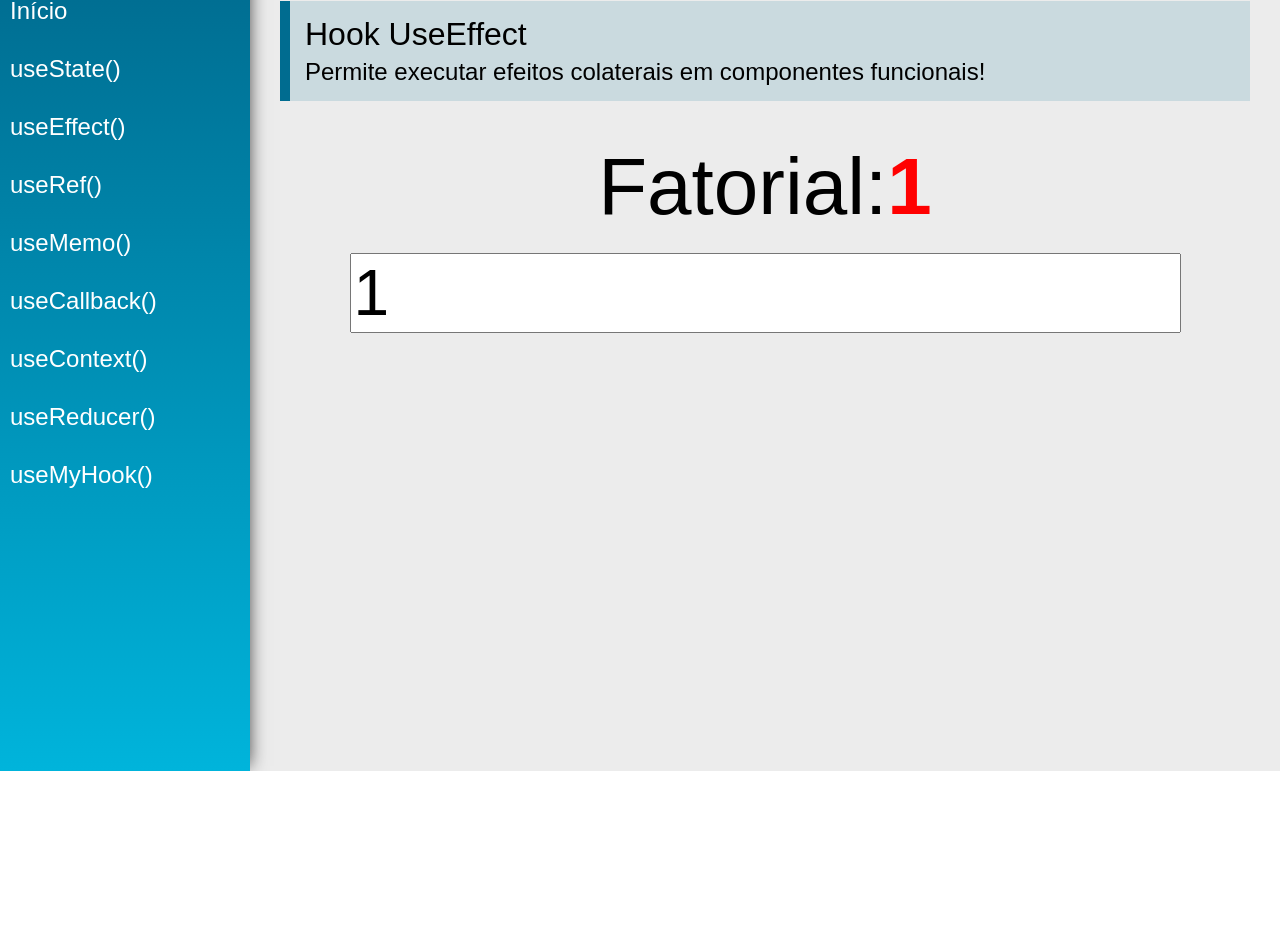
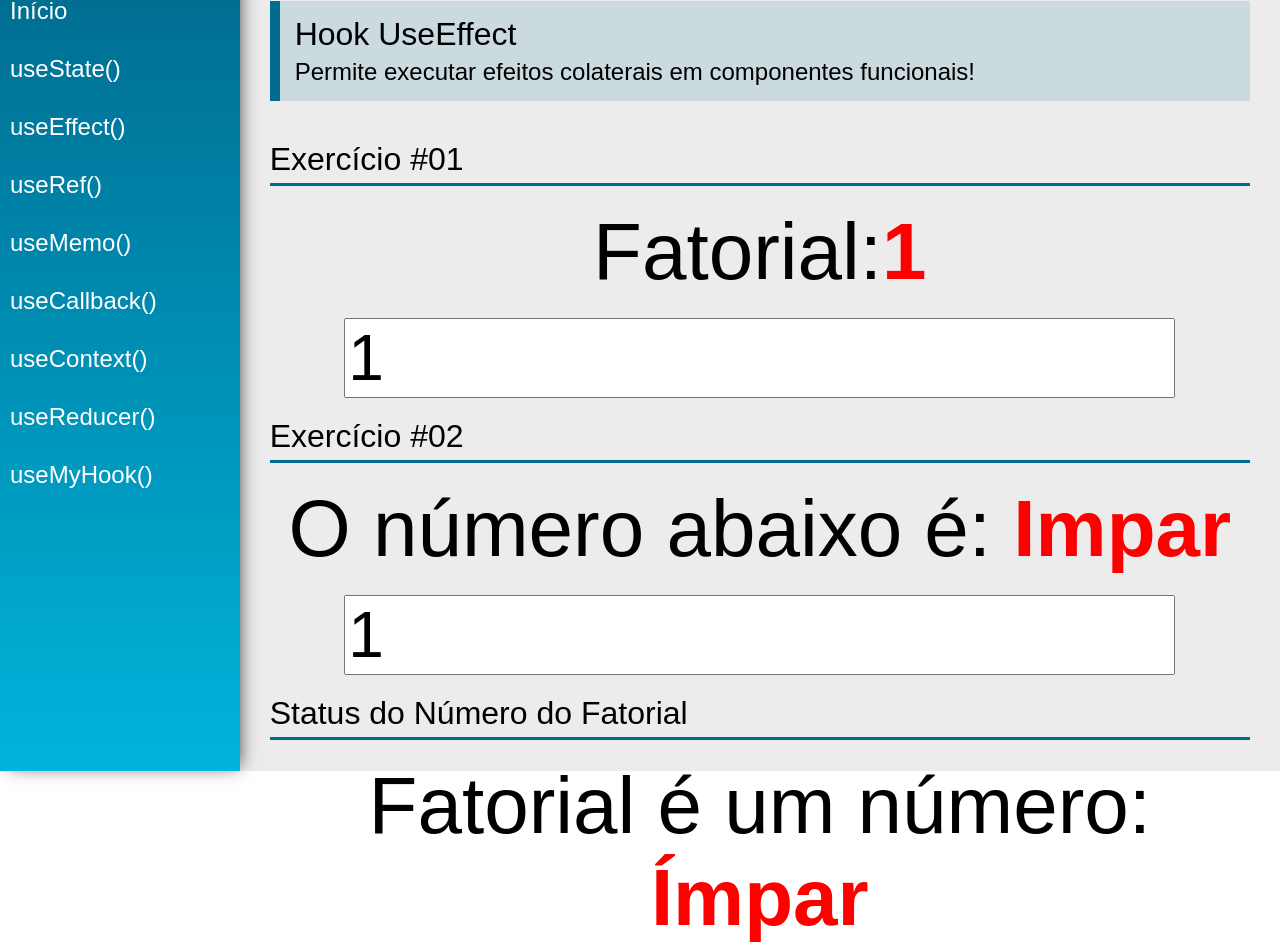
Before and after one commit to gabrielcarlossl/react-hooks, a React (Create React App) app in the folder estudando-hooks/: page /useEffect in a window 1280 px wide. Shown: the part 29-973 px from the top of the page. Before the commit the page ends 800 px from the top, so only its background shows below. Built offline with nearby package versions, Linux system fonts and the light colour scheme.

Commit message:
Adicionado exemplo de useRef

```diff
--- a/estudando-hooks/src/components/layout/SectionTitle.css
+++ b/estudando-hooks/src/components/layout/SectionTitle.css
@@ -1,5 +1,6 @@
 .SectionTitle {
     border-bottom: 3px solid #006c90;
+    margin-bottom: 20px;
 }
 
 .SectionTitle h3 {
--- a/estudando-hooks/src/views/examples/UseEffect.jsx
+++ b/estudando-hooks/src/views/examples/UseEffect.jsx
@@ -1,6 +1,8 @@
 import React, { useEffect, useState } from 'react'
 import PageTitle from '../../components/layout/PageTitle'
+import SectionTitle from '../../components/layout/SectionTitle'
 
+//Ex 01
 function calcFatorial(num){
     const n = parseInt(num)
     if(n <0) return -1
@@ -9,15 +11,44 @@ function calcFatorial(num){
     return calcFatorial(n-1)*n
 }
 
+//EX 02
+function parImp(num){
+    const n = parseInt(num)
+    if(n % 2 === 0) return 'Par'
+    else return 'Impar'
+}
+
 const UseEffect = (props) => {
 
+    //Ex 01 ---------------------------------------
     const [number, setNumber] = useState(1)
-    const [fatorial,setFatorial] = useState(1)
+    const [fatorial, setFatorial] = useState(1)
 
     useEffect( function() {
         setFatorial(calcFatorial(number))
     },[number])
 
+    useEffect(function(){
+        if(fatorial > 1000000){
+            document.title= 'Fatorial grande demais!'
+        }
+    },[fatorial])
+
+    //Ex 02 ----------------------------------------------
+    const [numero, setNumero] = useState(1)
+    const [Epar, setEpar] = useState('Impar')
+
+    useEffect(function(){
+        setEpar(parImp(numero))
+    },[numero])
+
+    //Status numero Fatorial -----------------------------
+
+    const [status, setStatus] = useState('Ímpar')
+
+    useEffect(function(){
+        setStatus(number % 2 === 0 ? 'Par' : 'Ímpar')
+    },[number])
 
     return (
         <div className="UseEffect">
@@ -26,6 +57,7 @@ const UseEffect = (props) => {
                 subtitle="Permite executar efeitos colaterais em componentes funcionais!"
             />
 
+            <SectionTitle title='Exercício #01'></SectionTitle>
             <div className='center'>
 
                 <div>
@@ -35,6 +67,28 @@ const UseEffect = (props) => {
 
                 <input type="number" className="input" value={number} onChange={e=> setNumber(e.target.value)} />
             </div>
+
+            <SectionTitle title='Exercício #02'></SectionTitle>
+                <div className="center">
+                    <div>
+                    <span className="text">O número abaixo é: </span>
+                    <span className="text red">{Epar}</span>
+                    </div>
+
+                    <input type="number" className="input" value={numero} onChange={e => setNumero(e.target.value)} />
+
+                </div>
+
+                <SectionTitle title='Status do Número do Fatorial'></SectionTitle>
+                    <div className="center">
+                        <div>
+                        <span className="text">Fatorial é um número: </span>
+                        <span className="text red">{status}</span>
+                        </div>
+
+                    </div>
+
+
         </div>
     )
 }
--- a/estudando-hooks/src/views/examples/UseRef.jsx
+++ b/estudando-hooks/src/views/examples/UseRef.jsx
@@ -1,13 +1,33 @@
-import React from 'react'
+import React, { useEffect, useRef, useState } from 'react'
 import PageTitle from '../../components/layout/PageTitle'
 
 const UseRef = (props) => {
+
+    const[value1, setValue1] = useState('')
+    const count = useRef(0)
+
+    useEffect(function(){
+        count.current = count.current + 1
+    },[value1])
+
     return (
         <div className="UseRef">
             <PageTitle
                 title="Hook UseRef"
                 subtitle="Retorna um objeto mutável com a propriedade .current!"
             />
+
+            <sectionTitle title='Exercício #01'></sectionTitle>
+
+            <div className="center">
+                <div>
+                    <span className="text">Valor: </span>
+                    <span className="text">{value1} [</span>
+                    <span className="text red">{count.current}</span>
+                    <span className="text">]</span>
+                </div>
+                <input type="text" className="input" value={value1} onChange={e =>setValue1(e.target.value)} />
+            </div>
         </div>
     )
 }
```
